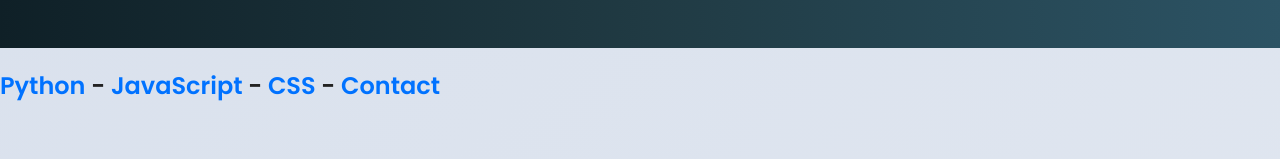
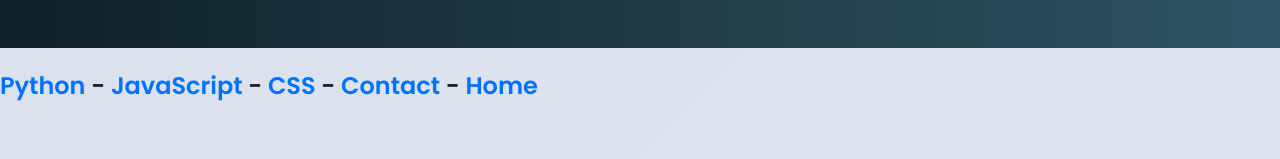
Before and after one commit to abdulqadir-4/portfolio, a plain HTML site: page webcode.html in a window 1280 px wide. Shown: the part 139-298 px from the top of the page. Drawn offline with Linux system fonts and the light colour scheme.

Commit message:
Update webcode.html

```diff
--- a/webcode.html
+++ b/webcode.html
@@ -99,6 +99,7 @@
     - <a href="#javascript">JavaScript</a>
    - <a href="#css">CSS</a>
     - <a href="#contact">Contact</a>
+   - <a href="index.htmlt">Home</a>
  </h2> </nav>
 
   <main>
```
